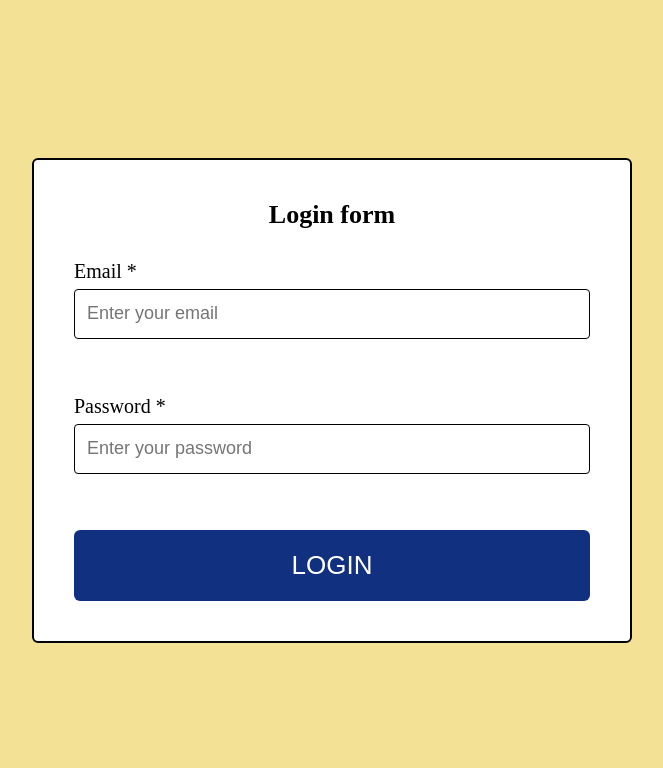
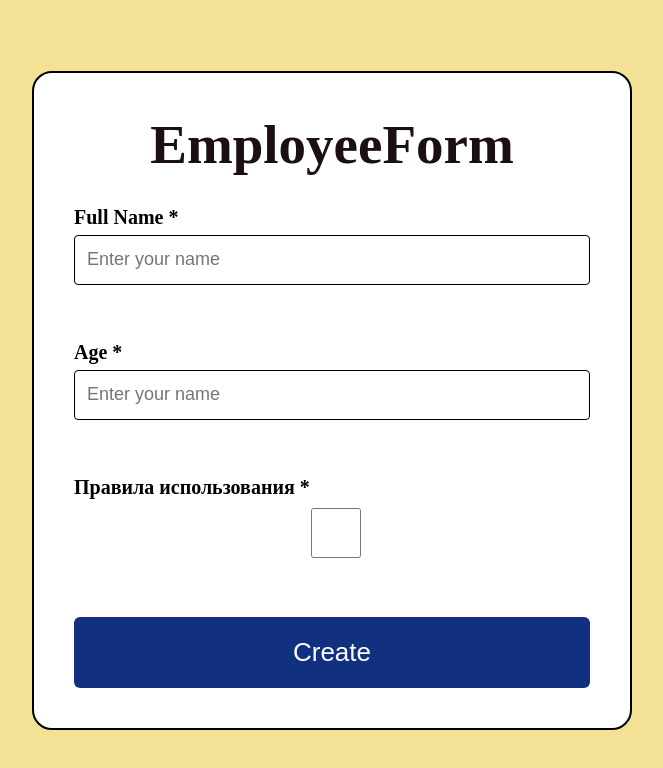
Before and after one commit to StanislavVidulin/55_react_ts, a React (Vite) app: page / in a window 1280 px wide. Shown: the top 768 px of the page, without its empty margins (308-971 px from the left). Built offline with nearby package versions, Linux system fonts and the light colour scheme.

Commit message:
add homework14

```diff
--- a/src/App.tsx
+++ b/src/App.tsx
@@ -11,7 +11,7 @@
 // import Lesson10 from "./lessons/Lesson10/Lesson10";
 // import Lesson11 from "./lessons/Lesson11/Lesson11";
 // import Lesson12 from "./lessons/Lesson12/Lesson12";
-import Lesson14 from "./lessons/Lesson14/Lesson14";
+// import Lesson14 from "./lessons/Lesson14/Lesson14";
 
 // Homeworks imports
 // import Homework06 from "./homeworks/Homework06/Homework06";
@@ -20,7 +20,8 @@
 // import Homework09 from "./homeworks/Homework09/Homework09";
 // import Homework10 from "./homeworks/Homework10/Homework10";
 // import Homework11 from "./homeworks/Homework11/Homework11";
-  // import Homework12 from "./homeworks/Homework12/Homework12";
+// import Homework12 from "./homeworks/Homework12/Homework12";
+import Homework14 from "./homeworks/Homework14/Homework14";
 
 // Consultations imports
 // import Consultation04 from "./consultations/Consultation04/Consultation04"
@@ -50,7 +51,8 @@
     {/* <Lesson12 /> */}
     {/* <Homework12/> */}
     {/* <Consultation06 /> */}
-    <Lesson14 />
+    {/* <Lesson14 /> */}
+    <Homework14 />
     </>
   )
 }
--- /dev/null
+++ b/src/components/EmployeeForm/EmployeeForm.tsx
@@ -0,0 +1,75 @@
+import { useFormik } from "formik";
+import * as Yup from "yup";
+
+import { EmployeeFormComponent, Title } from "./styles";
+import Input from "../Input/Input";
+import Button from "../Button/Button";
+import { EmployeeFormValues } from "./types";
+
+function EmployeeForm() {
+  const schema = Yup.object().shape({
+    name: Yup.string()
+      .required("Field Full Name is required")
+      .min(5, "Min 5 symbols")
+      .max(50, "Max 50 symbols"),
+
+    age: Yup.number()
+      .required("Field Age is required")
+      .min(18, "Min 18")
+      .max(80, "Max 80"),
+
+    checkbox: Yup.boolean()
+    //   .required("Field is required")
+      .oneOf([true], "You must accept to the terms of use")
+  });
+
+  const formik = useFormik({
+    initialValues: {
+      name: "",
+      age: "",
+      checkbox: false,
+    } as EmployeeFormValues,
+    validationSchema: schema,
+    validateOnChange: false,
+    onSubmit: (values: EmployeeFormValues) => {
+      console.table(values);
+    },
+  });
+
+  console.log(formik);
+
+  return (
+    <EmployeeFormComponent onSubmit={formik.handleSubmit}>
+      <Title>EmployeeForm</Title>
+      <Input
+        name="name"
+        label="Full Name *"
+        id="name_id"
+        placeholder="Enter your name"
+        value={formik.values.name}
+        onChange={formik.handleChange}
+        error={formik.errors.name}
+      />
+      <Input
+        name="age"
+        label="Age *"
+        id="age_id"
+        placeholder="Enter your name"
+        value={formik.values.age}
+        onChange={formik.handleChange}
+        error={formik.errors.age}
+      />
+      <Input
+        name="checkbox"
+        label="Правила использования *"
+        type="checkbox"
+        checked={formik.values.checkbox}
+        onChange={formik.handleChange}
+        error={formik.errors.checkbox}
+      />
+      <Button name="Create" />
+    </EmployeeFormComponent>
+  );
+}
+
+export default EmployeeForm;
--- /dev/null
+++ b/src/components/EmployeeForm/styles.ts
@@ -0,0 +1,19 @@
+import styled from "@emotion/styled";
+
+export const EmployeeFormComponent = styled.form`
+  display: flex;
+  flex-direction: column;
+  gap: 30px;
+  min-width: 600px;
+  padding: 40px;
+  background-color: white;
+  border: 2px solid black;
+  border-radius: 20px;
+  font-weight: bold;
+`;
+
+export const Title = styled.div`
+  align-self: center;
+  font-size: 55px;
+  color: rgba(27, 15, 17, 1);
+`;
--- /dev/null
+++ b/src/components/EmployeeForm/types.ts
@@ -0,0 +1,5 @@
+export interface EmployeeFormValues{
+    name: string,
+    age: string,
+    checkbox: boolean
+}
--- a/src/components/Input/Input.tsx
+++ b/src/components/Input/Input.tsx
@@ -10,7 +10,8 @@
   label,
   id,
   search,
-  error
+  error,
+  checked
 }: InputProps) {
   return (
     <InputContainer>
@@ -23,6 +24,7 @@
      type={type}
      id={id}
      isSearch = {search}
+     checked={checked}
      />
      <ErrorMessage>{error}</ErrorMessage>
     </InputContainer>
--- a/src/components/Input/types.ts
+++ b/src/components/Input/types.ts
@@ -4,10 +4,11 @@
   placeholder?: string,
   name: string,
   value?: string,
-  type?: 'text' | 'email' | 'number' | 'password' | 'tel',
+  type?: 'text' | 'email' | 'number' | 'password' | 'tel' | 'checkbox',
   onChange?: (event: ChangeEvent<HTMLInputElement>) => void,
   label?: string,
   id?: string,
   search?: boolean,
-  error?: string
+  error?: string,
+  checked?: boolean
 }
--- /dev/null
+++ b/src/homeworks/Homework14/Homework14.tsx
@@ -0,0 +1,12 @@
+import EmployeeForm from "../../components/EmployeeForm/EmployeeForm"
+import { Homework14Container } from "./styles"
+
+function Homework14 () {
+    return (
+        <Homework14Container>
+            <EmployeeForm />
+        </Homework14Container>
+    )
+}
+
+export default Homework14
--- /dev/null
+++ b/src/homeworks/Homework14/styles.ts
@@ -0,0 +1,11 @@
+import styled from "@emotion/styled";
+
+export const Homework14Container = styled.div`
+  display: flex;
+  flex-direction: column;
+  align-items: center;
+  justify-content: center;
+  flex: 1;
+  padding: 60px;
+  background-color: rgb(243, 225, 149);
+`;
```
